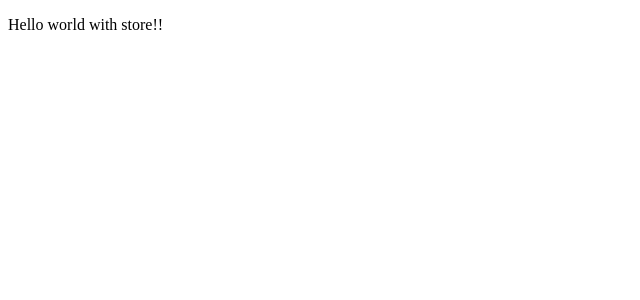
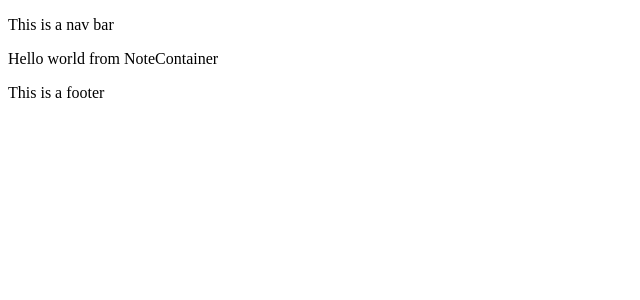
Before and after one commit to k1bs/chkmark, a React (Create React App) app in the folder client/: page / in a window 1280 px wide. Shown: the top 300 px of the page, without its empty margins (0-640 px from the left). Built offline with nearby package versions, Linux system fonts and the light colour scheme.

Commit message:
touch footer.js, navbar.js, and notecontainer.js

```diff
--- a/client/src/components/App.js
+++ b/client/src/components/App.js
@@ -1,14 +1,13 @@
 import React from 'react'
-// import NavBar from '../containers/NavBar'
-// import Footer from './Footer'
-// import NoteContainer from '../containers/NoteContainer'
+import NavBar from '../containers/NavBar'
+import Footer from './Footer'
+import NoteContainer from '../containers/NoteContainer'
 
 const App = () => (
   <div>
-    {/* <NavBar />
+    <NavBar />
     <NoteContainer />
-    <Footer /> */}
-    <p>Hello world with store!!</p>
+    <Footer />
   </div>
 )
 
--- /dev/null
+++ b/client/src/components/Footer.js
@@ -0,0 +1,9 @@
+import React from 'react'
+
+const Footer = () => {
+  return (
+    <p>This is a footer</p>
+  )
+}
+
+export default Footer
--- /dev/null
+++ b/client/src/containers/NavBar.js
@@ -0,0 +1,9 @@
+import React from 'react'
+
+const NavBar = () => {
+  return (
+    <p>This is a nav bar</p>
+  )
+}
+
+export default NavBar
--- /dev/null
+++ b/client/src/containers/NoteContainer.js
@@ -0,0 +1,9 @@
+import React from 'react'
+
+const NoteContainer = () => {
+  return (
+    <p>Hello world from NoteContainer</p>
+  )
+}
+
+export default NoteContainer
```
